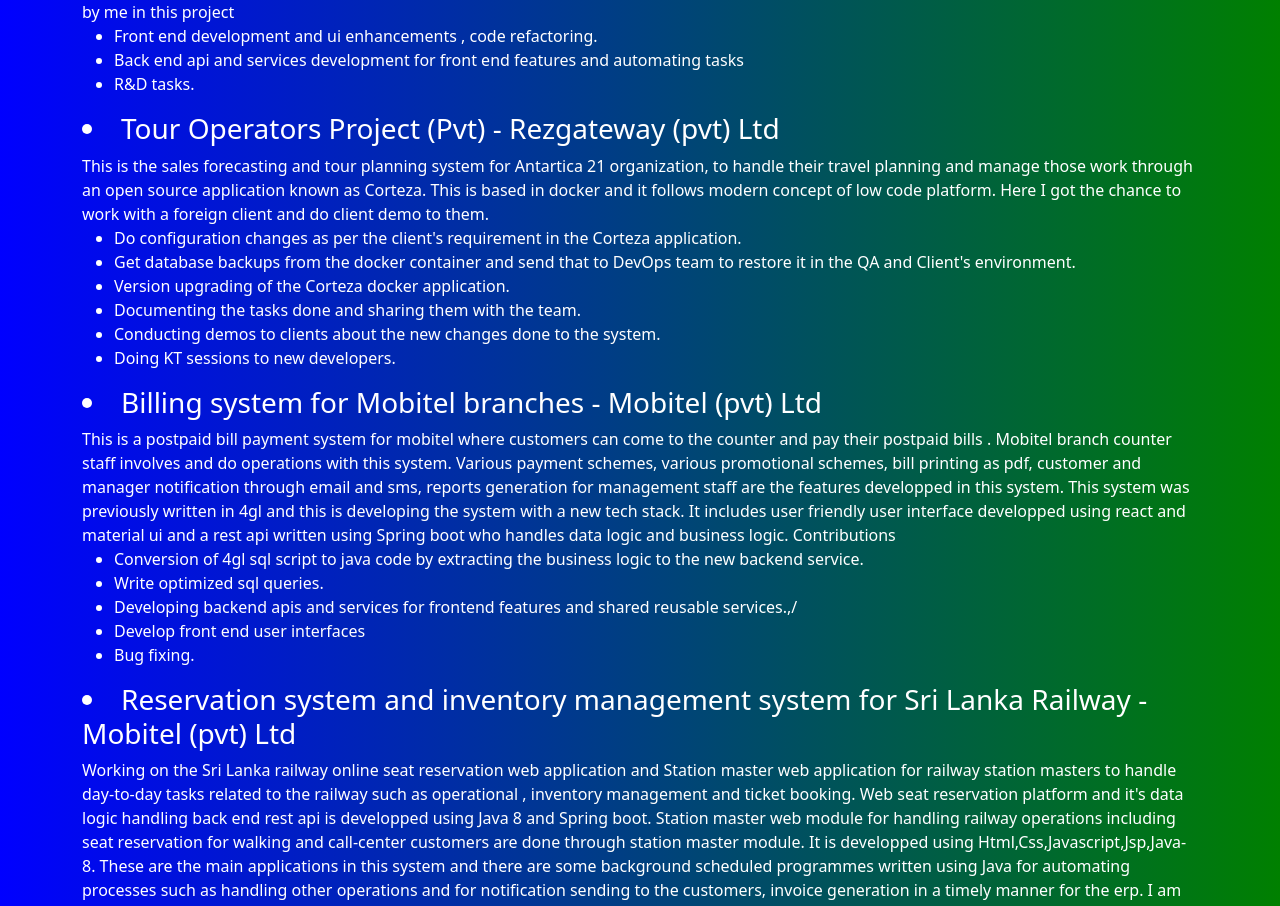
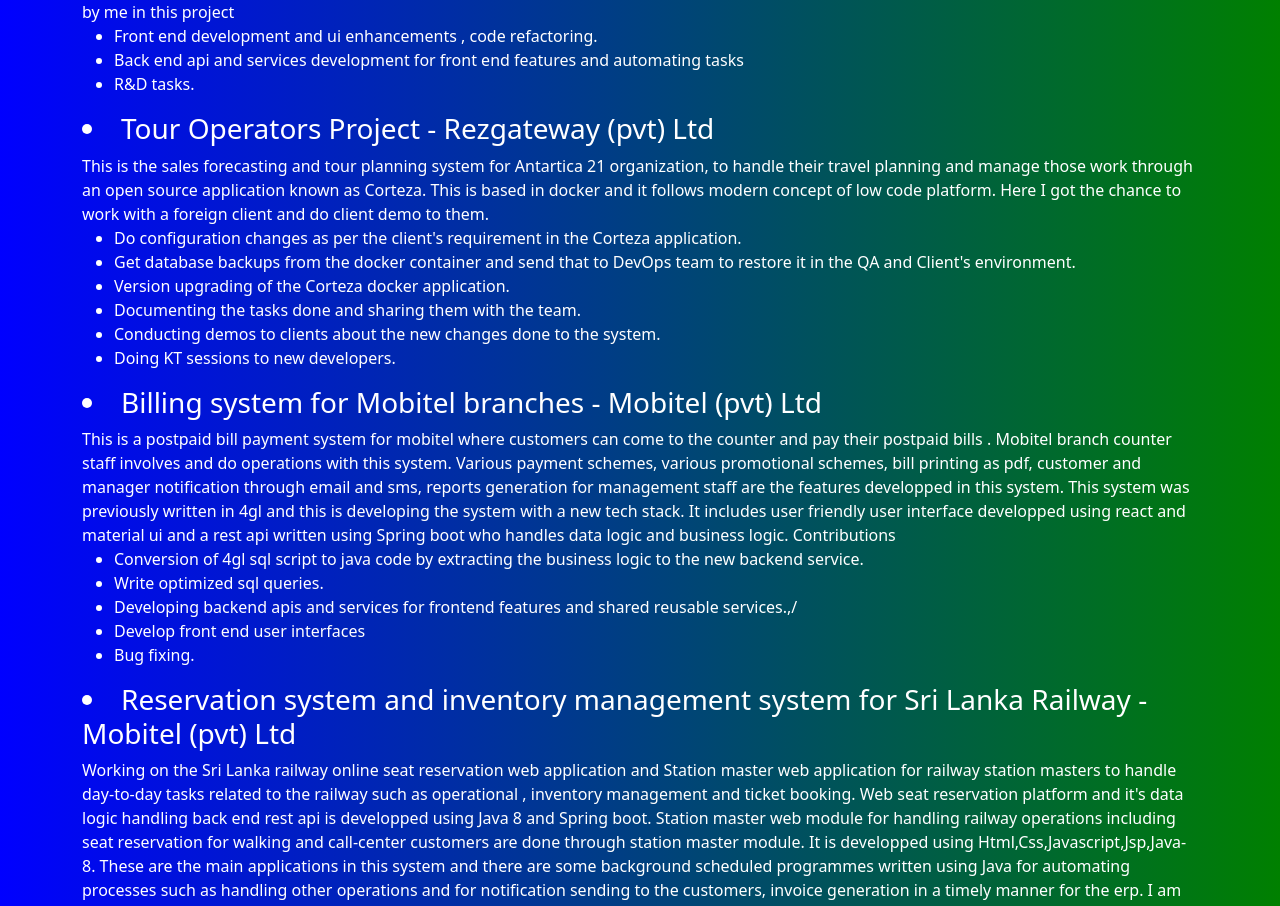
Before and after one commit to DuleepAlwis/duleepalwis.github.io, a React (Create React App) app: page / in a window 1280 px wide. Shown: the part 2048-2954 px from the top of the page. Built offline with nearby package versions, Linux system fonts and the light colour scheme.

Commit message:
Mior changes in typo

```diff
--- a/src/components/About.jsx
+++ b/src/components/About.jsx
@@ -199,7 +199,7 @@
         <RevealText>
                 <div>
 
-                    <h3><li type="disk">Tour Operators Project (Pvt) - Rezgateway (pvt) Ltd</li></h3>
+                    <h3><li type="disk">Tour Operators Project - Rezgateway (pvt) Ltd</li></h3>
                 </div>
 
                 <p>
```
